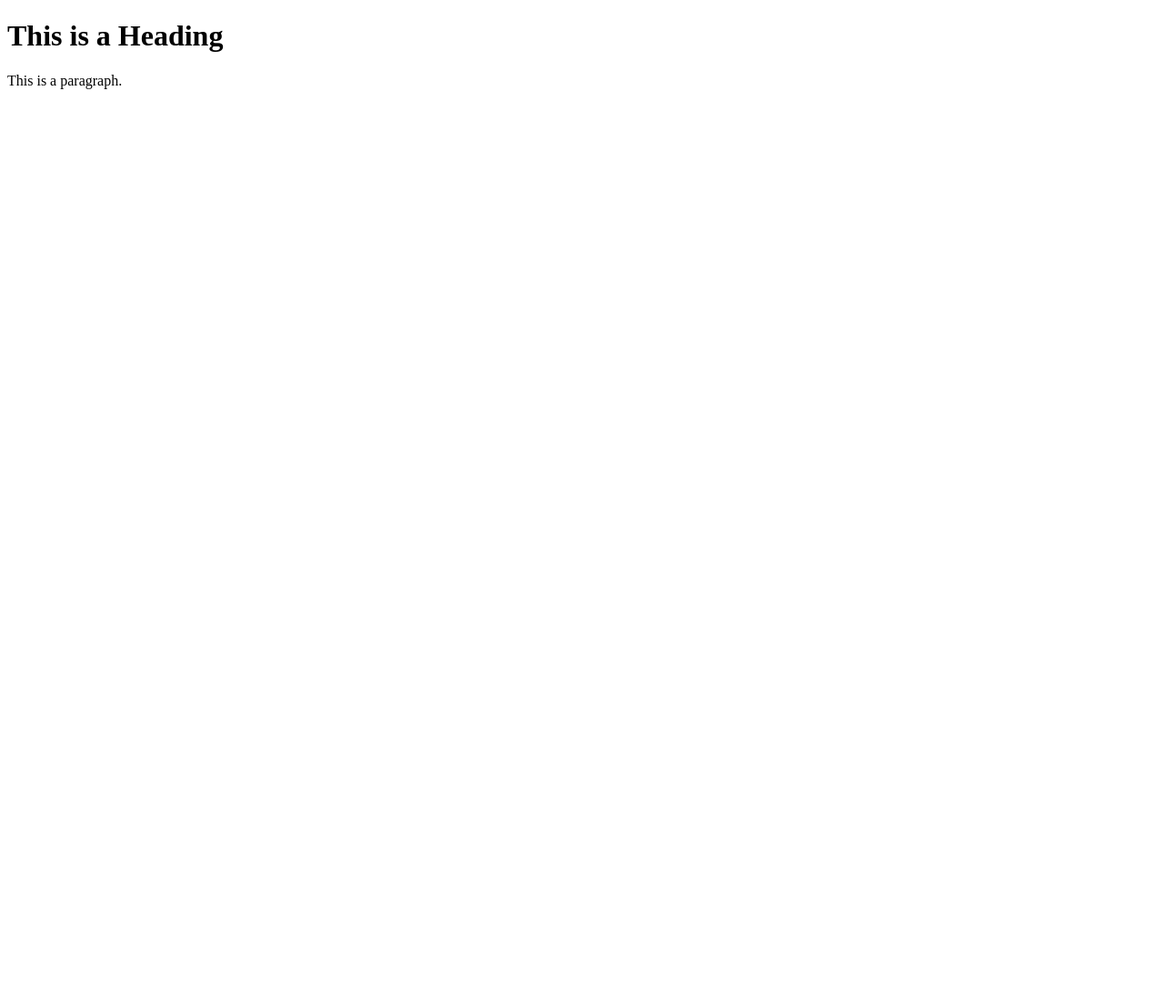
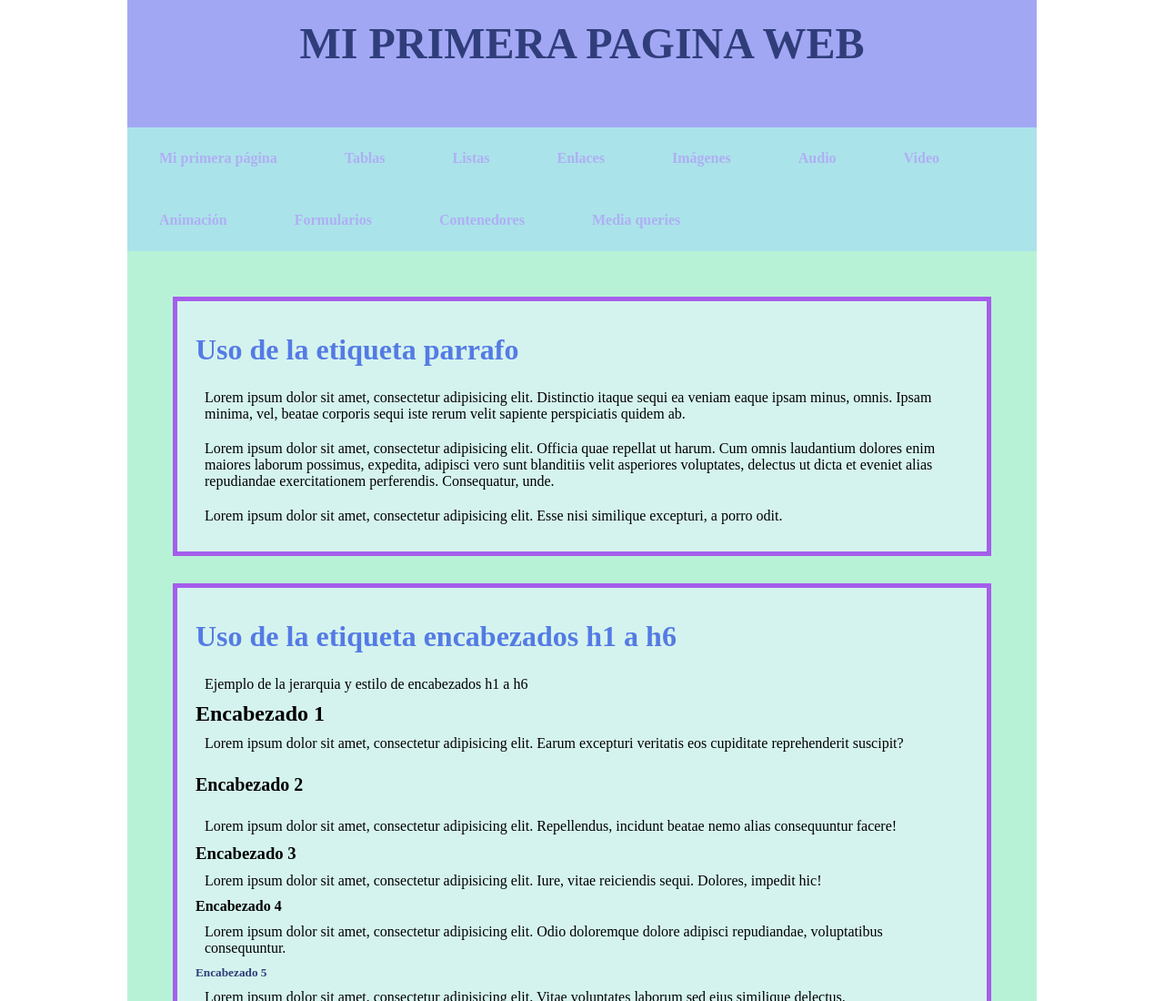
Before and after one commit to DeliaER/24984_Espindola_Romero_Delia, a plain HTML site: page index.html in a window 1280 px wide. Shown: the top 1100 px of the page at 91% size. Before the commit the page ends 800 px from the top, so only its background shows below. Drawn offline with Linux system fonts and the light colour scheme.

Commit message:
add index

```diff
--- a/index.html
+++ b/index.html
@@ -1,12 +1,145 @@
-<!DOCTYPE html>
+<!doctype html>
 <html>
-<head>
-<title>Page Title</title>
-</head>
-<body>
+	<head>
+		<meta charset="utf-8">
+		<title>Mi primera pagina web</title>
+		<style type="text/css">
+			*{
+				margin: 0;
+				padding: 0;
+			}
+			h1{
+				color:#2F3E7A;
+				font-size: 48px;
+			}
+			h2{
+				color:#547BE4;
+				font-size: 32px;
+				padding: 15px 15px 15px 0px;
+			}
+			h5{
+				color: #2F3E7A
+			}
+			header, footer, main, nav{
+				width: 960px;
+				margin: 0 auto;/*Centra la caja automáticamnete en horizontal*/
+			}
+			header, footer {
+				height: 100px;
+				padding: 20px;
+				text-align: center;
+				background-color: #A2A7F4;
+			}
+		nav {
+    height: auto;
+			width: 1000px;
+    background-color: #ABE3EA;}
+		body nav ul {
+    text-decoration: none;
+    list-style-type: none;
 
-<h1>This is a Heading</h1>
-<p>This is a paragraph.</p>
+}
+nav ul li {
+    display: inline-block;
+    margin-left: 10px;
+    padding: 25px;
+    margin-right: 10px;
+    color: #FFFFFF;
+    font-weight: bolder;
+}
+		a{
+	text-decoration: none;
+}
+a:link {
+	color: #afaff3;
+	font-weight: bolder;
+}
 
-</body>
+a:visited{
+	color: #ED756E;
+	font-weight: bolder
+}
+a:hover {
+    color: #F6DC33;
+    font-weight: bolder;
+    font-size: large;
+}
+			main{
+				height: auto;
+				background-color: #B8F2D6;
+				padding: 20px;
+			}
+			section{
+				background-color: #D5F3EE;
+				margin: 30px;
+				padding: 20px;
+				border: solid 5px #A55EEB;
+			}
+			p{
+				padding:  10px;
+			}
+		</style>
+	</head>
+	<body>
+		<header>
+		<h1>MI PRIMERA PAGINA WEB</h1>
+		</header>
+		<nav>
+			<ul>
+			<li><a href="mi_primera_pagina.html">Mi primera página</a></li>
+			<li><a href="tablas.html">Tablas</a></li>
+			<li><a href="listas.html">Listas</a></li>
+			<li><a href="enlaces.html">Enlaces</a></li>
+			<li><a href="imagenes.html">Imágenes</a></li>
+			<li><a href="audio.html">Audio</a></li>
+			<li><a href="video.html">Video</a></li>
+			<li><a href="animación.html">Animación</a></li>
+			<li><a href="formularios.html">Formularios</a></li>
+			<li><a href="contenedores.html">Contenedores</a></li>
+			<li><a href="Media queries.html">Media queries</a></li>
+		</ul>
+		</nav>
+		<main>
+			<section>
+				<h2>Uso de la etiqueta parrafo</h2>
+				<p>Lorem ipsum dolor sit amet, consectetur adipisicing elit. Distinctio itaque sequi ea veniam eaque ipsam minus, omnis. Ipsam minima, vel, beatae corporis sequi iste rerum velit sapiente perspiciatis quidem ab.</p>
+				<p>Lorem ipsum dolor sit amet, consectetur adipisicing elit. Officia quae repellat ut harum. Cum omnis laudantium dolores enim maiores laborum possimus, expedita, adipisci vero sunt blanditiis velit asperiores voluptates, delectus ut dicta et eveniet alias repudiandae exercitationem perferendis. Consequatur, unde.</p>
+				<p>Lorem ipsum dolor sit amet, consectetur adipisicing elit. Esse nisi similique excepturi, a porro odit.</p>
+			</section>
+			<section>
+				<h2>Uso de la etiqueta encabezados h1 a h6</h2>
+				<p>Ejemplo de la jerarquia y estilo de encabezados h1 a h6</p>
+				<h1 style="color:black; font-size: 24px;"> Encabezado 1</h1>
+				<p>Lorem ipsum dolor sit amet, consectetur adipisicing elit. Earum excepturi veritatis eos cupiditate reprehenderit suscipit?</p>
+				<h2 style="color:black; font-size: 20px;">Encabezado 2</h2>
+				<p>Lorem ipsum dolor sit amet, consectetur adipisicing elit. Repellendus, incidunt beatae nemo alias consequuntur facere!</p>
+				<h3>Encabezado 3</h3>
+				<p>Lorem ipsum dolor sit amet, consectetur adipisicing elit. Iure, vitae reiciendis sequi. Dolores, impedit hic!</p>
+				<h4>Encabezado 4</h4>
+				<p>Lorem ipsum dolor sit amet, consectetur adipisicing elit. Odio doloremque dolore adipisci repudiandae, voluptatibus consequuntur.</p>
+				<h5>Encabezado 5</h5>
+				<p>Lorem ipsum dolor sit amet, consectetur adipisicing elit. Vitae voluptates laborum sed eius similique delectus.</p>
+				<h6>Encabezado 6</h6>
+				<p>	Lorem ipsum dolor sit amet, consectetur adipisicing elit. Nesciunt minima neque, repudiandae voluptatibus hic cupiditate.</p>
+			</section>
+			<section>
+				<h2>Formato de html:bold,italic,mark,del,sub,sup</h2>
+				<p>Lorem ipsum <b>Lorem ipsum dolor.</b>dolor sit amet, consectetur adipisicing elit. Nesciunt consequuntur deserunt <i>Lorem ipsum dolor sit amet.</i>vel explicabo. Voluptatum itaque fuga velit nobis nesciunt possimus, placeat, excepturi <del>Lorem ipsum dolor sit amet, consectetur adipisicing elit. Deleniti, nam.</del>officiis deserunt, mollitia<mark>Lorem ipsum dolor sit amet, consectetur adipisicing elit. Beatae, quis.</mark> dicta dolore. Impedit, iure, id! La formula del agua es H<sub>2</sub>O. Lorem ipsum dolor sit amet, consectetur adipisicing elit. Porro, ipsam. El teorema de pitagoras dice que h<sup>2</sup>=a<sup>2</sup>+b<sup>2</sup>, donde a.b son catetos</p>
+			</section>
+			<section>
+				<h2>Uso de etiquetas cite y abbr</h2>
+				<p>Lorem ipsum dolor sit amet, consectetur adipisicing elit. La <abbr title= "Benemerita Universidad Autonoma de Puebla">BUAP</abbr> es una institución que cuenta con repellat possimus, autem magnam odio perspiciatis numquam deserunt id aperiam accusamus provident.</p>
+				<p>Lorem ipsum dolor sit amet, consectetur adipisicing elit. Dolor, assumenda nam quam eius, enim qui!.El libro mas prestifgiado de Gabriel Garcia Marquez es <cite>Cronica de una muerte anunciada</cite> Lorem ipsum dolor sit amet.</p>
+			</section>
+			<section>
+				<h2>Uso de comentarios en html</h2>
+				<p>Lorem ipsum dolor sit amet, consectetur adipisicing elit. Quasi explicabo aliquid aut culpa sint ipsam nesciunt adipisci voluptate non odio.</p>
+				<!--Escribir comentario: insertar grafico correspondiente al balance anual 2021 -->
+				<p>Lorem ipsum dolor sit amet, consectetur adipisicing elit. Temporibus maiores fugit cum quod culpa quia, cupiditate similique qui dolore ea, vel repellendus, assumenda quas eveniet illo ratione ab sunt ullam.</p>
+			</section>
+		</main>
+		<footer>
+			<h5>Elaborado por: Delia Espindola Romero</h5>
+		</footer>
+	</body>
 </html>
```
